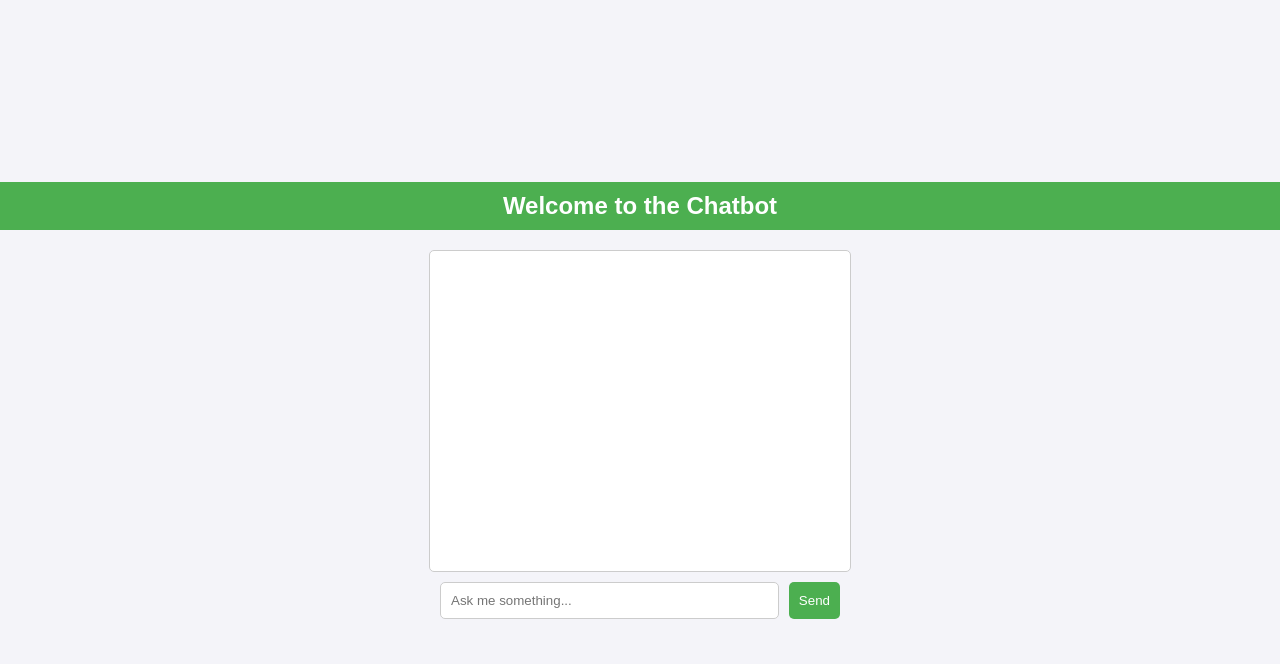
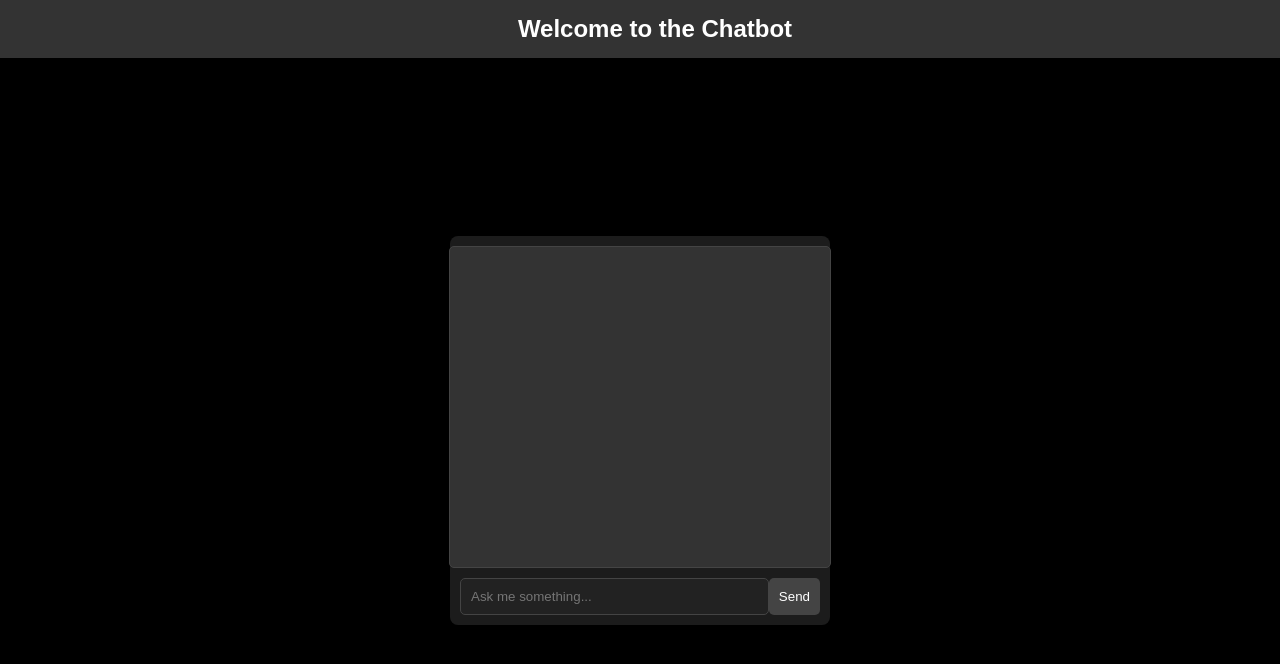
Before and after one commit to gintanod/my-static-website, a plain HTML site: page index.html in a window 1280 px wide. Drawn offline with Linux system fonts and the light colour scheme.

Commit message:
Update index.html darker bg and smaller chatbot

```diff
--- a/index.html
+++ b/index.html
@@ -9,38 +9,49 @@
             font-family: Arial, sans-serif;
             margin: 0;
             padding: 0;
+            background-color: #000;
+            color: #fff;
             display: flex;
             flex-direction: column;
             align-items: center;
             justify-content: center;
             min-height: 100vh;
-            background-color: #f4f4f9;
         }
         #banner {
-            background-color: #4CAF50;
-            color: white;
-            padding: 10px;
+            background-color: #333;
+            color: #fff;
+            padding: 15px;
             width: 100%;
             text-align: center;
             font-size: 24px;
             font-weight: bold;
+            position: fixed;
+            top: 0;
+            left: 0;
+            z-index: 1;
         }
         #chatbot-container {
             display: flex;
             flex-direction: column;
             align-items: center;
+            justify-content: center;
             width: 100%;
-            max-width: 400px;
-            margin-top: 20px;
+            max-width: 360px;
+            margin-top: 60px; /* Space for the banner */
+            background-color: #1c1c1c;
+            border-radius: 8px;
+            box-shadow: 0 0 10px rgba(0, 0, 0, 0.5);
+            padding: 10px;
         }
         #chatbox {
             width: 100%;
             height: 300px;
-            border: 1px solid #ccc;
+            border: 1px solid #444;
             border-radius: 5px;
             overflow-y: auto;
             padding: 10px;
-            background-color: white;
+            background-color: #333;
+            color: #fff;
         }
         #input-container {
             display: flex;
@@ -50,20 +61,21 @@
         #input {
             flex: 1;
             padding: 10px;
-            border: 1px solid #ccc;
+            border: 1px solid #444;
             border-radius: 5px;
-            margin-right: 10px;
+            background-color: #222;
+            color: #fff;
         }
         #submit {
             padding: 10px;
             border: none;
             border-radius: 5px;
-            background-color: #4CAF50;
-            color: white;
+            background-color: #444;
+            color: #fff;
             cursor: pointer;
         }
         #submit:hover {
-            background-color: #45a049;
+            background-color: #555;
         }
         .user-message, .bot-message {
             margin: 5px 0;
@@ -71,11 +83,11 @@
             border-radius: 5px;
         }
         .user-message {
-            background-color: #e1ffc7;
+            background-color: #555;
             text-align: right;
         }
         .bot-message {
-            background-color: #d1d1d1;
+            background-color: #666;
         }
     </style>
 </head>
```
